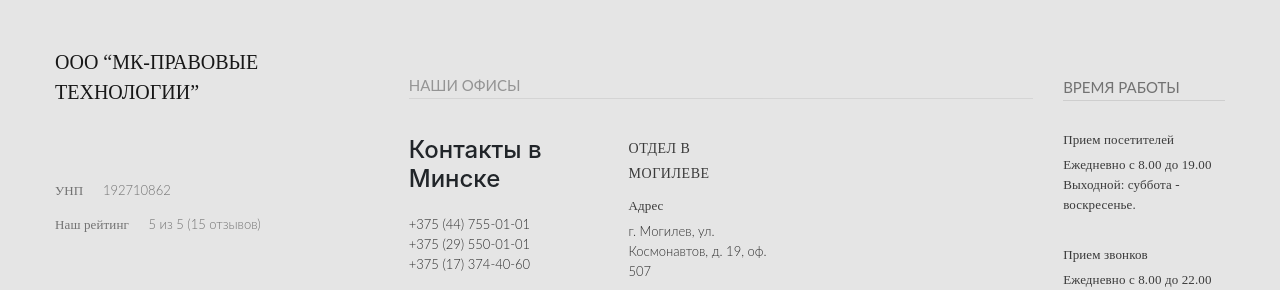
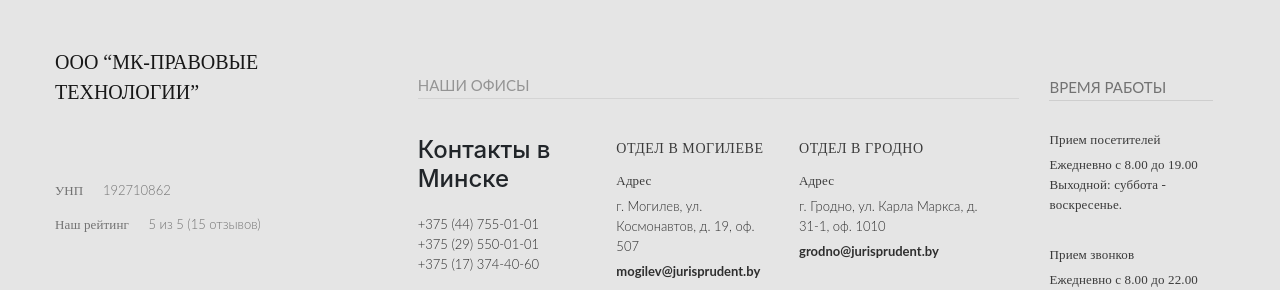
Before and after one commit to TatsianaKaleda/LegalTechn.github.io, a website: page src/index.html in a window 1280 px wide. Shown: the part 8833-9123 px from the top of the page. Drawn offline with nearby package versions, Linux system fonts and the light colour scheme; files that its build step writes are made by us from their sources; files whose address does not match are found by name.

Commit message:
Fixed footer

```diff
--- a/src/style/footer/footer.scss
+++ b/src/style/footer/footer.scss
@@ -11,7 +11,7 @@
 
     &-info {
       margin-right: 30px;
-      width: 28%;
+      width: calc(31% - 30px);
 
       &-title {
         margin-bottom: 70px;
@@ -97,7 +97,7 @@
 
     &-office {
       margin-right: 30px;
-      width: 54%;
+      width: calc(54% - 30px);
 
       &-title {
         padding-top: 26px;
@@ -116,9 +116,13 @@
         padding-top: 29px;
         display: flex;
 
+        &-minsk,
+        &-department {
+          padding-right: 30px;
+        }
+
         &-minsk {
-          padding-right: 30px;
-          flex: 0 0 calc(40% - 30px);
+          flex: 0 0 calc(38% - 30px);
 
           &-title {
             margin-bottom: 20px;
@@ -156,7 +160,6 @@
           }
 
           &-email {
-
             & .email {
               font-family: Commissioner;
               font-style: normal;
@@ -169,16 +172,13 @@
         }
 
         &-department {
-          flex: 0 0 calc(60% - 30px);
-          padding-right: 30px;
-
           &-point {
             display: flex;
             flex-wrap: wrap;
 
             &-city:nth-child(odd) {
-              flex: 0 0 calc(50% - 30px);
-              padding-right: 35px;
+              flex: 0 0 calc(57% - 30px);
+              padding-right: 30px;
             }
 
             &-city {
```
